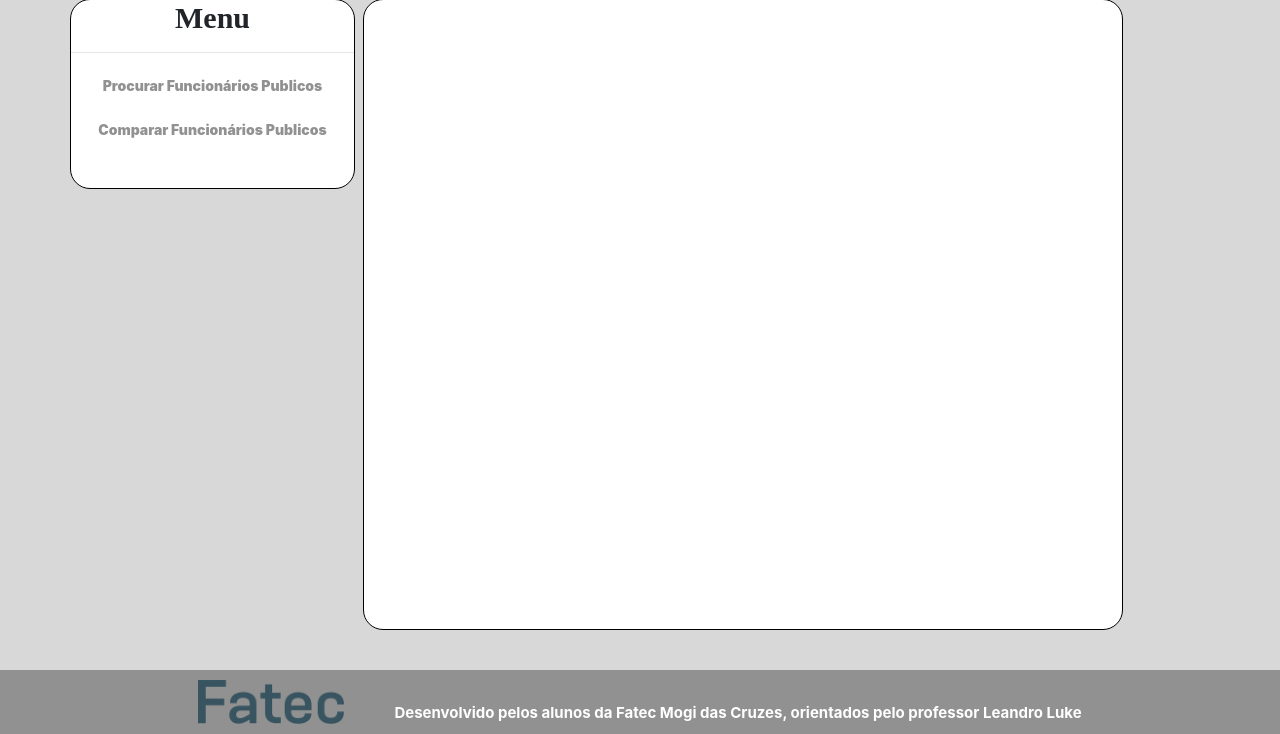
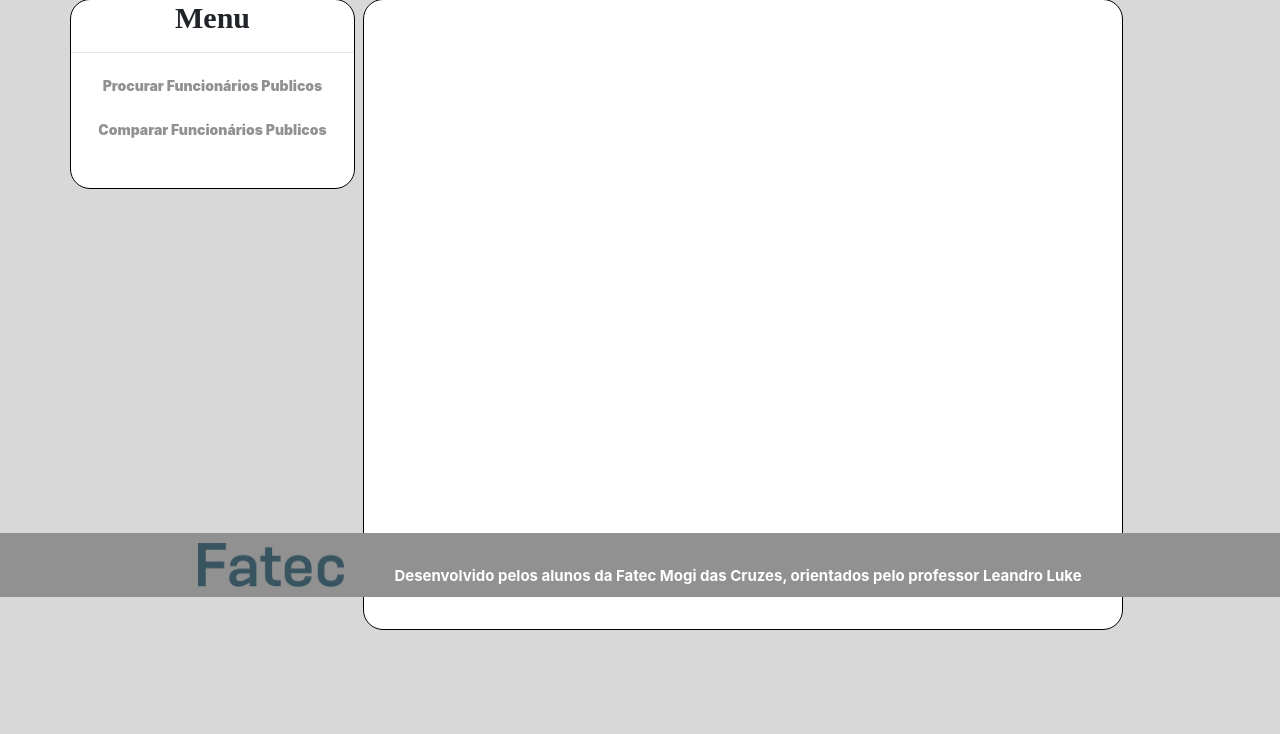
Before and after one commit to aks2512/Project-ESII, a PHP site: page /menu-principal.html in a window 1280 px wide. Shown: the part 203-937 px from the top of the page. After the commit the page ends 833 px from the top, so only its background shows below. Run offline with PHP 8.4, Linux system fonts and the light colour scheme; some libraries are stand-ins or nearby versions.

Commit message:
upt menu-principal, estilo-menu

```diff
--- a/Site/estilo-menu.css
+++ b/Site/estilo-menu.css
@@ -71,7 +71,7 @@ body{
     font-size: 15px;
     font-weight: bold;
     width: 100%;
-    position: relative!important;
+    position: fixed;
     bottom: 0;
 }
 
--- a/Site/menu-principal.html
+++ b/Site/menu-principal.html
@@ -36,7 +36,7 @@
                 <hr>
                 <ul>
                     <li>
-                        <a href="#" class="menu-opcao" id="opcao1" alt="">Procurar Funcionários Publicos</a>
+                        <a checked href="#" class="menu-opcao" id="opcao1" alt="">Procurar Funcionários Publicos</a>
                     </li>
                     <li>
                         <a href="#" class="menu-opcao" id="opcao2" alt="">Comparar Funcionários Publicos</a>
```
